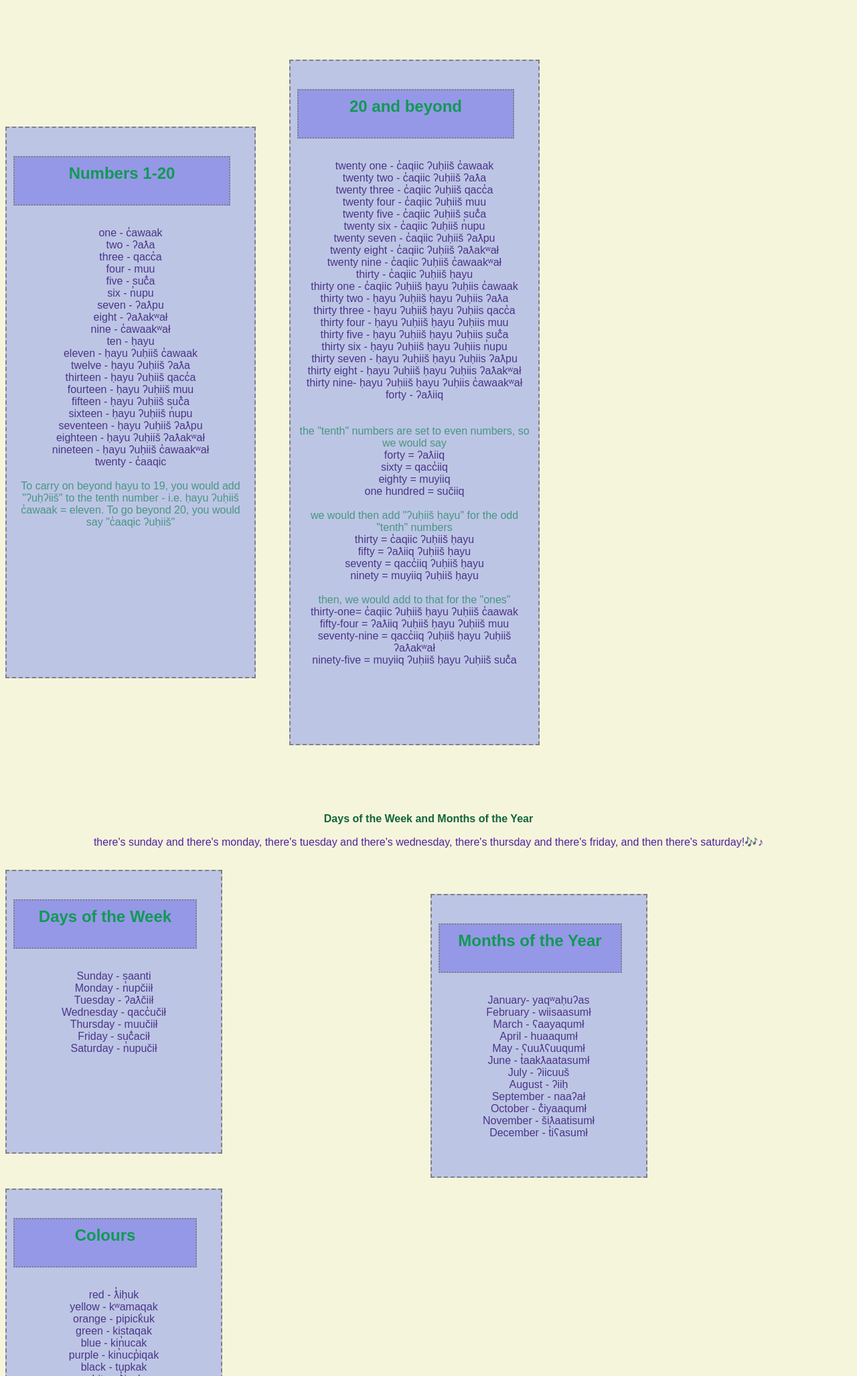
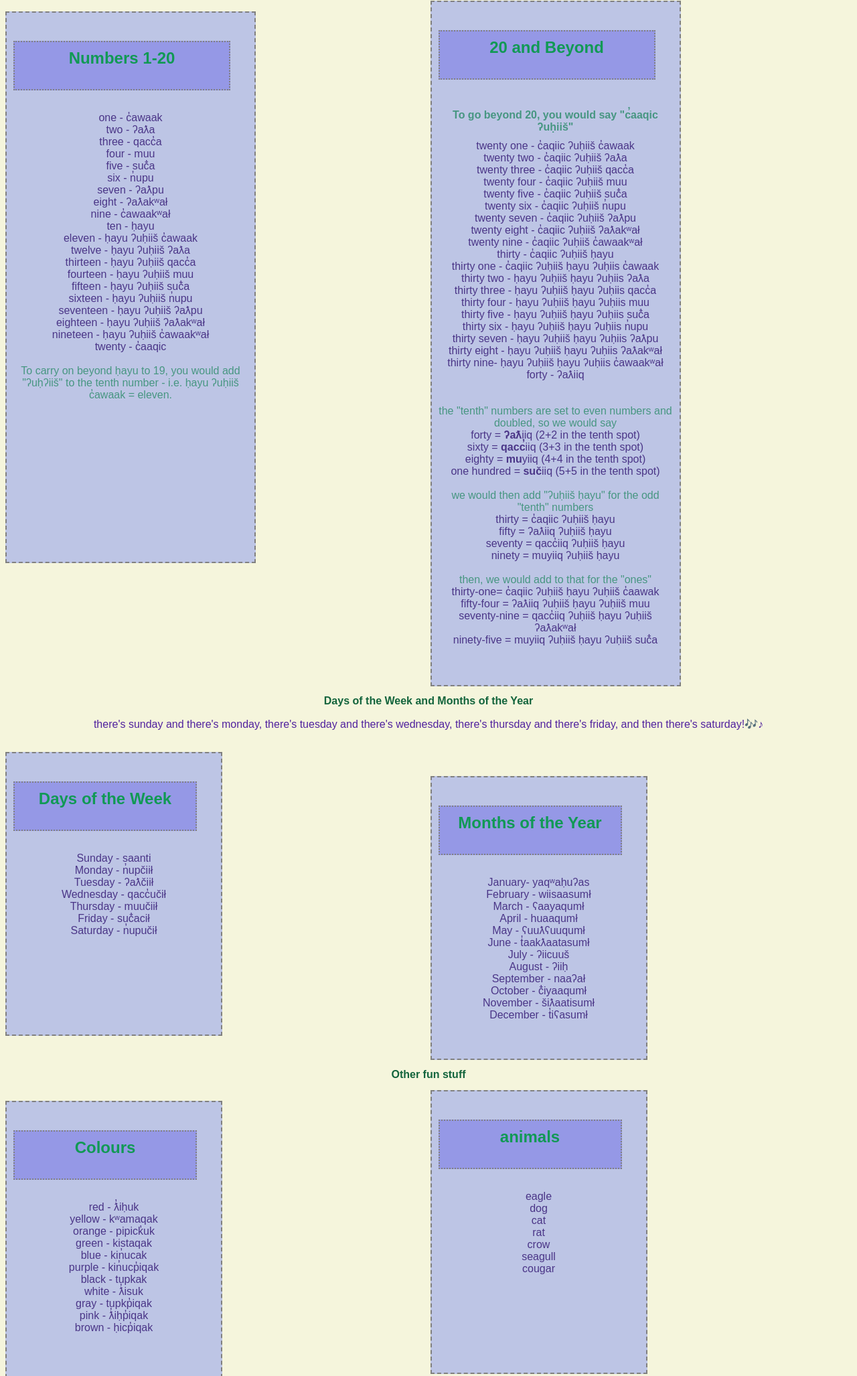
Before and after one commit to PatLinds/ahousahtlanguage, a plain HTML site: page primary.html in a window 1280 px wide. Shown: the part 745-2800 px from the top of the page at 67% size. Drawn offline with Linux system fonts and the light colour scheme.

Commit message:
ahouslang17

```diff
--- a/primary.html
+++ b/primary.html
@@ -15,9 +15,11 @@
             </div>
           </div>
     </h1>
+        <section class="buttons">
             <button onclick="document.location='./index.html'">Home</button>
             <button class="linktopage" onclick="document.location='./links.html'">External Links</button>
             <button class="linktopage" onclick="document.location='./tree.html'">Family Tree</button>
+        </section>
         <h2>Alphabet</h2>
         <p>Follow the <a href="https://www.tla-o-qui-aht.org/nuuchahnulth-alphabet" target="_blank">link</a> to hear Carrie Little pronounce the letters of the alphabet. <br> She tells each letter, what it sounds like, and uses it in a nučanuł word.</p>
         <img src="./images/ahousaht alphabet.png" alt="ahousaht dialect alphabet" height="300px" width="400" class="alphabetimg">
@@ -47,10 +49,11 @@
                 <li>nineteen - ḥayu ʔuḥiiš c̓awaakʷał</li>
                 <li>twenty - c̓aaqic</li>
                 <br>
-                To carry on beyond ḥayu to 19, you would add "ʔuḥʔiiš" to the tenth number - i.e. ḥayu ʔuḥiiš c̓awaak = eleven.  To go beyond 20, you would say "c̓aaqic ʔuḥiiš"
+                To carry on beyond ḥayu to 19, you would add "ʔuḥʔiiš" to the tenth number - i.e. ḥayu ʔuḥiiš c̓awaak = eleven.
             </ul>
             <ul class="numbers-twenty">
-                <h4 class="numbers" id="numbers-twenty" class="column4">20 and beyond</h4>
+                <h4 class="numbers" id="numbers-twenty" class="column4">20 and Beyond</h4>
+                <h5>To go beyond 20, you would say "c̓aaqic ʔuḥiiš"</h5>
                 <li>twenty one - c̓aqiic ʔuḥiiš c̓awaak</li>
                 <li>twenty two - c̓aqiic ʔuḥiiš ʔaƛa</li>
                 <li>twenty three - c̓aqiic ʔuḥiiš qacc̓a</li>
@@ -73,11 +76,11 @@
                 <li>forty - ʔaƛiiq</li>
                 <br>
                 <br>
-                the "tenth" numbers are set to even numbers, so we would say
-                <li>forty = ʔaƛiiq</li>
-                <li>sixty = qacc̓iiq</li>
-                <li>eighty = muyiiq</li>
-                <li>one hundred = sučiiq</li>
+                the "tenth" numbers are set to even numbers and doubled, so we would say
+                <li>forty = <strong>ʔaƛ</strong>iiq (2+2 in the tenth spot)</li>
+                <li>sixty = <strong>qacc̓</strong>iiq (3+3 in the tenth spot)</li>
+                <li>eighty = <strong>mu</strong>yiiq (4+4 in the tenth spot)</li>
+                <li>one hundred = <strong>suč</strong>iiq (5+5 in the tenth spot)</li>
                 <br>
                 we would then add "ʔuḥiiš ḥayu" for the odd "tenth" numbers
                 <li>thirty = c̓aqiic ʔuḥiiš ḥayu</li>
@@ -125,7 +128,8 @@
                 <li>December - t̓iʕasumł</li>
         </ul>
         </section>
-            <section>
+    <h2>Other fun stuff</h2>
+        <section class="others">
             <ul class="colours-all">
                 <h4 class="colours" id="colours-all">Colours</h4>
                 <li>red - ƛ̓iḥuk</li>
@@ -140,6 +144,16 @@
                 <li>pink - ƛ̓iḥp̓iqak</li>
                 <li>brown - ḥicp̓iqak</li>
             </ul>
+            <ul class="animals-all">
+                <h4 class="animals" id="animals-all">animals</h4>
+                <li>eagle</li>
+                <li>dog</li>
+                <li>cat</li>
+                <li>rat</li>
+                <li>crow</li>
+                <li>seagull</li>
+                <li>cougar</li>
+            </ul>
         </section>
     </div>
     <footer id="footer">
--- a/styles.css
+++ b/styles.css
@@ -49,6 +49,13 @@ h1{
     flex-wrap: wrap;
 }
 
+.buttons{
+    align-items: center;
+    display: flex;
+    flex-direction: row;
+    justify-content: center;
+}
+
 h2{
     color:#13643c;
     font-style: normal;
@@ -57,8 +64,10 @@ h2{
 }
 
 .introaudio{
+    display: flex;
+    flex-direction: row;
+    justify-content: center;
     align-items: center;
-    margin-left: 500px;
 }
 
 .famtree{
@@ -168,7 +177,7 @@ li{
 }
 
 .allterms{
-    display: block;
+    display: flex;
     align-items: center;
     justify-content: center;
 
@@ -176,7 +185,7 @@ li{
 
 .keyterms{
     background-color: rgb(149, 152, 230);
-    width: 300px;
+    width: 250px;
     height: 50px;
     padding: 10px;
     border: 2px dotted grey;
@@ -187,7 +196,7 @@ li{
 .key-termsall{
     background-color: hsl(228, 44%, 82%);
     width: 300px;
-    height: 300px;
+    height: 450px;
     padding: 10px;
     border: 2px dashed grey;
     text-align: center;
@@ -227,6 +236,13 @@ li{
     text-align: center;
     list-style-type: none;
     /* float: right; */
+}
+
+h5{
+    margin-top: 150px;
+    margin-bottom: 10px;
+    align-items: center;
+
 }
 
 .weekdays{
@@ -292,12 +308,33 @@ li{
     list-style-type: none;
 }
 
+.animals{
+    background-color: rgb(149, 152, 230);
+    width: 250px;
+    height: 50px;
+    padding: 10px;
+    border: 2px dotted grey;
+    text-align: center;
+    font-size: 24px;
+    list-style-type: none;
+}
+
+.animals-all{
+    background-color: hsl(228, 44%, 82%);
+    width: 300px;
+    height: 400px;
+    padding: 10px;
+    border: 2px dashed grey;
+    text-align: center;
+    list-style-type: none;
+}
+
 
 div{
     color: rgba(6, 124, 75, 0.644)
 }
 
-.counting{
+/* .counting{
     column-count: 2;
     column-gap: 50px;
     position: relative;
@@ -307,6 +344,16 @@ div{
     width: 100%;
     height: 1200px;
     flex: 1;
+} */
+
+.counting{
+    column-count: 2;
+    /* column-gap: 70px; */
+    /* column-rule-width: 5px; */
+    column-fill: initial;
+    column-gap: 5px;
+    position: flex;
+    align-items: center;
 }
 
 .column3 {
@@ -333,7 +380,16 @@ div{
     column-gap: 5px;
     position: flex;
     align-items: center;
+}
 
+.others{
+    column-count: 2;
+    /* column-gap: 70px; */
+    /* column-rule-width: 5px; */
+    column-fill: initial;
+    column-gap: 5px;
+    position: flex;
+    align-items: center;
 }
 
 .alphabetimg{
```
Also changed, not shown: index.html (+1 -1 lines), links.html (+5 -4 lines), tree.html (+6 -4 lines). Lines whose indentation alone changed are shown as unchanged.
